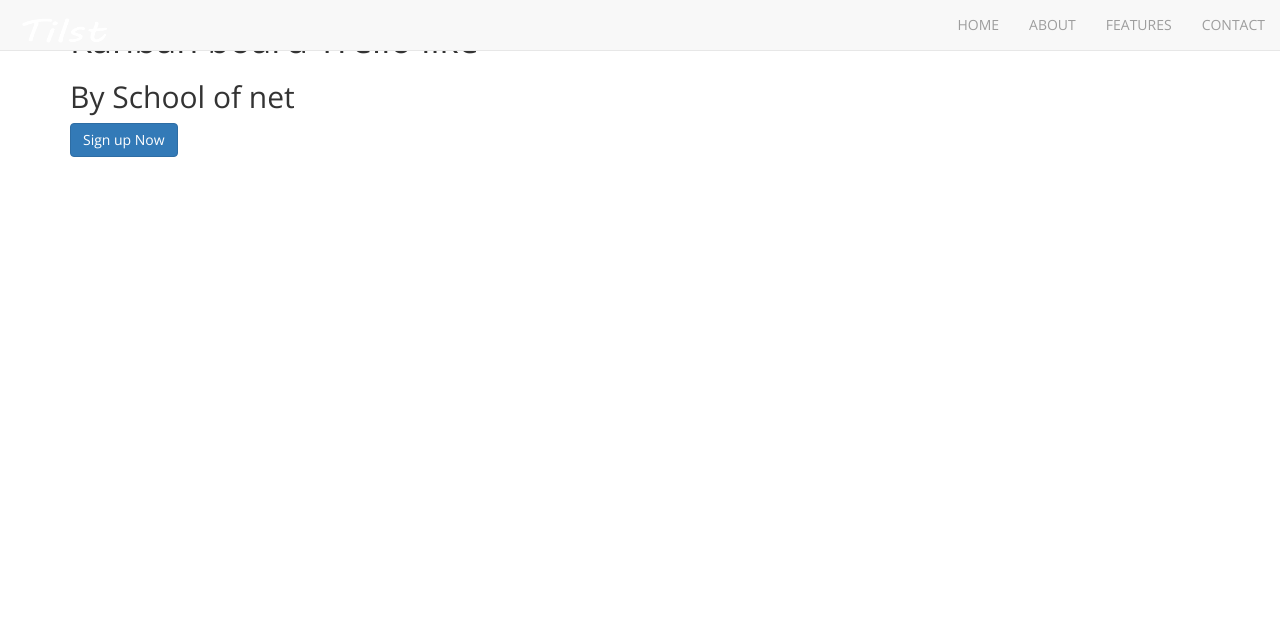
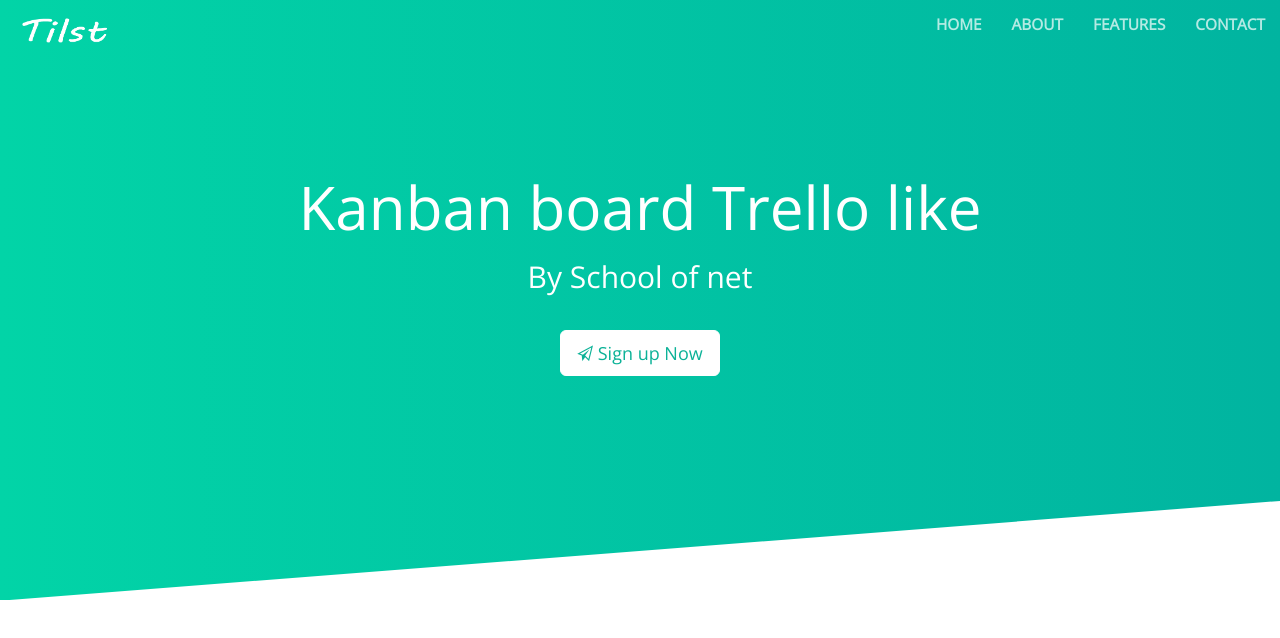
Before and after one commit to dlmoraes/kanban-react-landing, a website: page src/index.html in a window 1280 px wide. Drawn offline with nearby package versions, Linux system fonts and the light colour scheme; files that its build step writes are made by us from their sources; files whose address does not match are found by name.

Commit message:
Estilizando header

```diff
--- a/src/index.html
+++ b/src/index.html
@@ -7,6 +7,7 @@
     <meta http-equiv="X-UA-Compatible" content="ie=edge">
     <title>Document</title>
     <link rel="stylesheet" href="https://cdnjs.cloudflare.com/ajax/libs/twitter-bootstrap/3.3.7/css/bootstrap.min.css">
+    <link rel="stylesheet" href="https://cdnjs.cloudflare.com/ajax/libs/ionicons/2.0.1/css/ionicons.min.css">
     <link href="https://fonts.googleapis.com/css?family=Open+Sans" rel="stylesheet">
     <link rel="stylesheet" href="/css/app.css">
 </head>
@@ -43,7 +44,7 @@
     </nav>
     <header class="header">
         <div class="container">
-            <div class="row">
+            <div class="row text-center">
                 <div class="col-xs-12 col-md-12">
                     <h1>
                         Kanban board Trello like
@@ -51,13 +52,24 @@
                     <h2>
                         By School of net
                     </h2>
-                    <a href="" class="btn btn-primary">
-                        Sign up Now
+                    <a href="" class="btn btn-primary btn-lg btn-header-custom">
+                        <i class="ion-paper-airplane"></i> Sign up Now
                     </a>
                 </div>
             </div>
         </div>
     </header>
+	<section class="header-svg">
+        <svg xmlns="http://www.w3.org/2000/svg"
+             version="1.1"
+             class="sep"
+             width="100%"
+             height="100"
+             viewBox="0 0 100 101"
+             preserveAspectRatio="none">
+    		<path d="M0 100 L100 0 L100 100 Z"></path>
+  		</svg>
+	</section>
     <script src="https://cdnjs.cloudflare.com/ajax/libs/jquery/3.2.1/jquery.min.js"></script>
     <script src="https://cdnjs.cloudflare.com/ajax/libs/twitter-bootstrap/3.3.7/js/bootstrap.min.js"></script>
     <script src="/js/app.js"></script>
--- a/src/styles/app.scss
+++ b/src/styles/app.scss
@@ -12,8 +12,8 @@
 }
 
 .navbar {
-    .navbar-default {
-        // background-color: transparent;
+    &.navbar-default {
+        background-color: transparent;
         border-color: transparent;
     }
     .navbar-brand {
@@ -26,11 +26,63 @@
             a {
                 text-transform: uppercase;
                 opacity: 0.7;
-                font-weight: 500;
+                font-weight: 600;
+                color: white;
+                font-size: 1.1em;
                 &:hover {
                     color: #fff;
+                    opacity: 1;
+                    transition: all 0.3s;
                 }
             }
         }
     }
 }
+
+.header {
+    position: relative;
+    width: 100%;
+    min-height: auto;
+    background: linear-gradient(to right, #02d4a7, #01b4a0);
+    color: white;
+    padding: 11em 0;
+    height: 600px;
+    h1 {
+        font-size: 4.3em;
+    }
+    h2 {
+        font-weight: 300;
+    }
+}
+
+.btn-header-custom {
+    color: #0bb297;
+    background: #fff;
+    border: 1px solid #fff;
+    margin: 1.5em 0;
+    transition: all 0.3s;
+    &:hover, &:focus {
+        background: transparent;
+        color: #fff;
+        border: 1px solid #fff;
+    }
+}
+
+.header-svg {
+    position: relative;
+    .sep {
+        top: -99px;
+        bottom: auto;
+        position: absolute;
+        left: 0;
+        z-index: 1000;
+        width: 100%;
+        height: 7.2em;
+        path {
+            fill: #fff;
+        }
+    }
+    svg:not(:root) {
+        overflow: hidden;
+    }
+}
```
Also changed, not shown: build/css/app.css, build/index.html.
